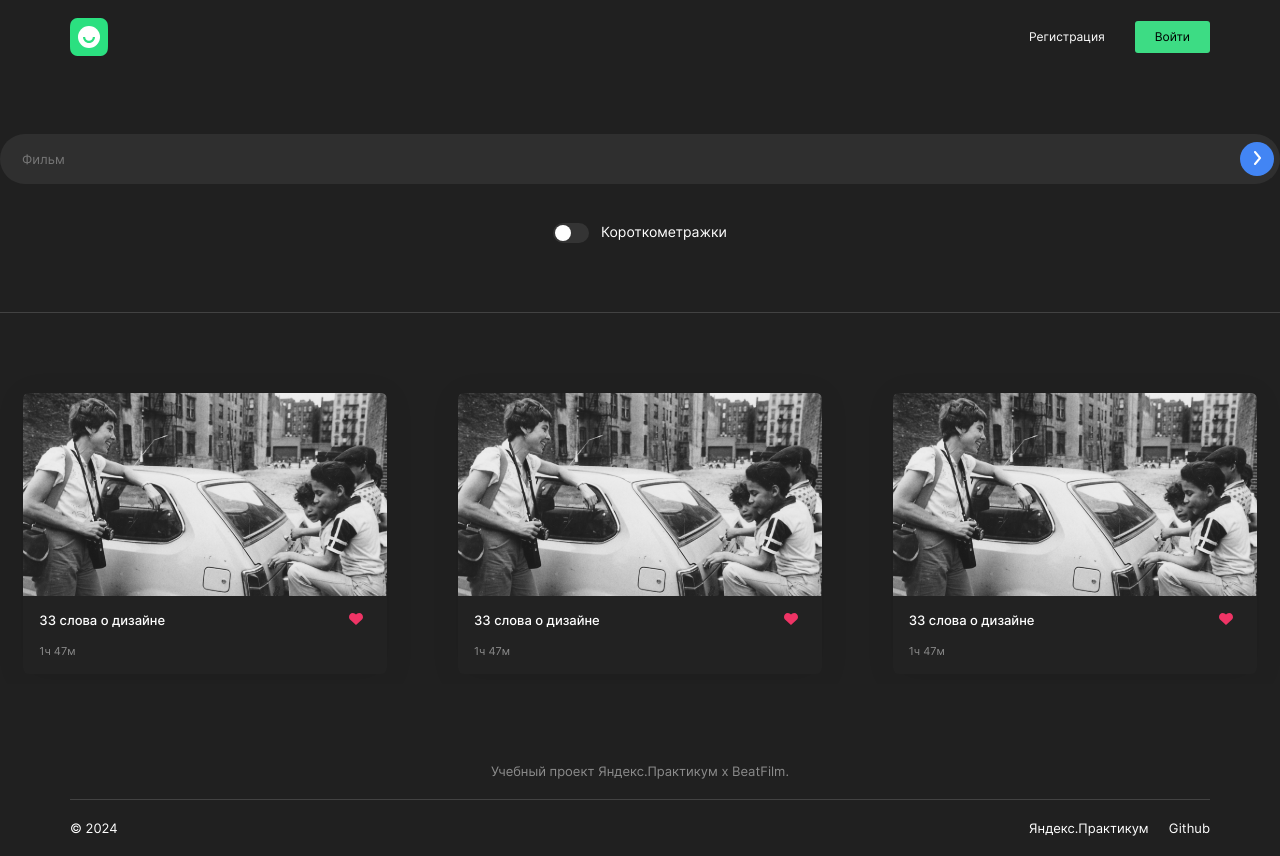
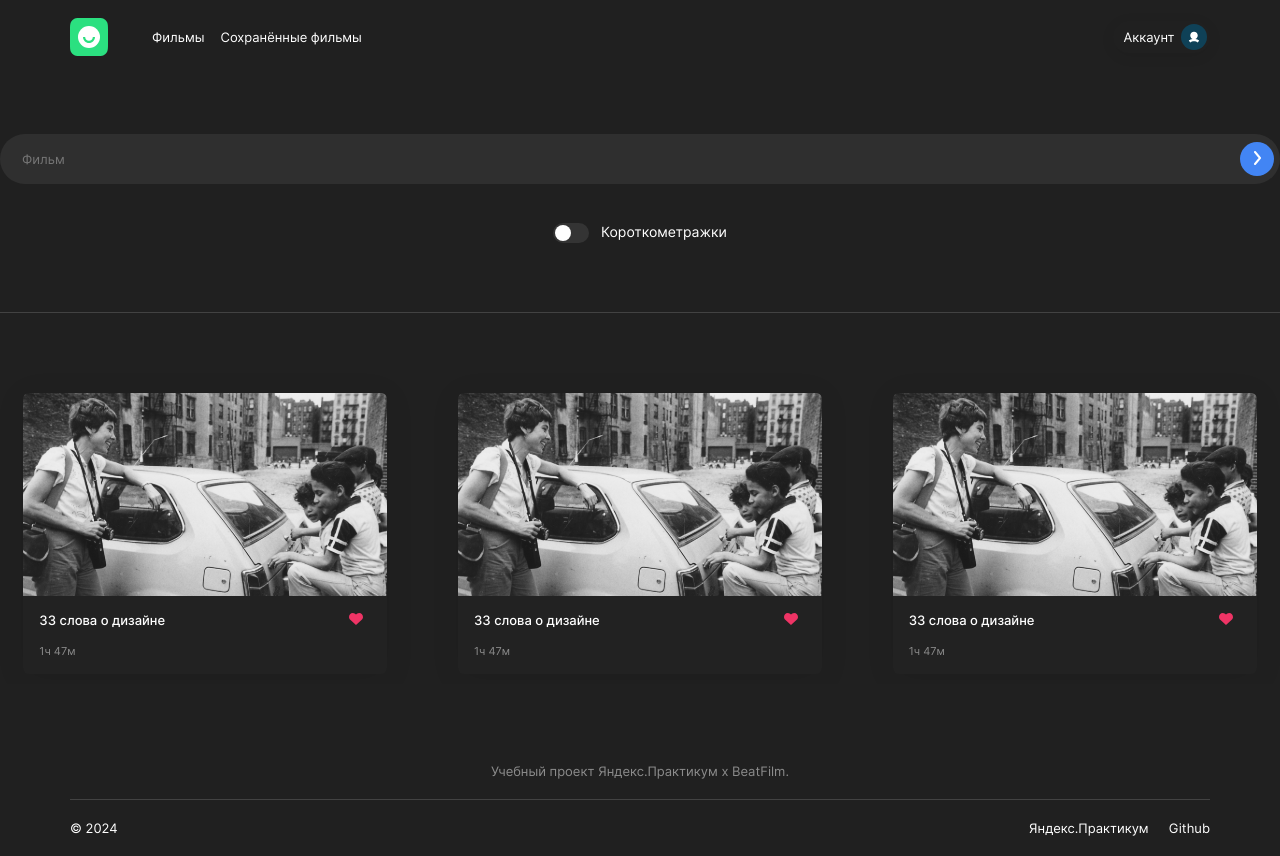
Before and after one commit to borove4ik/movies-explorer-frontend, a React (Create React App) app: page /saved-movies in a window 1280 px wide. Built offline with nearby package versions, Linux system fonts and the light colour scheme; the HTML template or start-up script is replaced by a standard one.

Commit message:
корректировка навигации

```diff
--- a/src/components/BurgerMenu/BurgerMenu.jsx
+++ b/src/components/BurgerMenu/BurgerMenu.jsx
@@ -3,13 +3,20 @@ import './BurgerMenu.css';
 import profileIcon from "../../images/profile-icon.svg";
 import closeButton from "../../images/close.svg";
 import myCn from "../../utils/myCn";
-
+import { useNavigate } from "react-router-dom";
 
 const BurgerMenu = ({ opened, closeMenu }) => {
   const burgerStyles = myCn('burger-overlay', {
     'burger-overlay_opened': opened
   })
 
+  const navigate = useNavigate()
+  const goHome =()=>{navigate('/'); closeMenu()}
+  const toMovies =()=>{navigate('/movies');
+  closeMenu()
+}
+  const toSavedMovies =()=>{navigate('/saved-movies'); closeMenu()}
+  const toProfile =()=>{navigate('/profile'); closeMenu()}
     return (
 
       <div className={burgerStyles}>
@@ -18,12 +25,12 @@ const BurgerMenu = ({ opened, closeMenu }) => {
             <img src={closeButton} alt="закрыть" className="burger-menu__close-button-icon" />
           </button>
           <div className="burger-menu__navigate-wrapper">
-            <button className="burger-menu__navigation-button" type="button">Главная</button>
-            <button className="burger-menu__navigation-button" type="button">Фильмы</button>
-            <button className="burger-menu__navigation-button" type="button">Сохранённые фильмы</button>
+            <button onClick={goHome}className="burger-menu__navigation-button" type="button"  >Главная</button>
+            <button onClick={toMovies}className="burger-menu__navigation-button" type="button" >Фильмы</button>
+            <button className="burger-menu__navigation-button" type="button" onClick={toSavedMovies}>Сохранённые фильмы</button>
           </div>
           <button className="burger-menu__navigation-button burger-menu__account-button" type="button">
-            <p className="burger-menu__text">Аккаунт</p>
+            <p className="burger-menu__text" onClick={toProfile} >Аккаунт</p>
             <img src={profileIcon} alt="профиль" className="burger-menu__button-icon" />
           </button>
         </div>
--- a/src/components/SavedMovies/SavedMovies.jsx
+++ b/src/components/SavedMovies/SavedMovies.jsx
@@ -31,7 +31,7 @@ const movies = [
 const SavedMovies = () => {
     return (
       <>
-        <Header />
+        <Header authorised={true}/>
         <SearchForm />
         <MoviesCardList moviesToRender={movies}/>
         <Footer />
```
